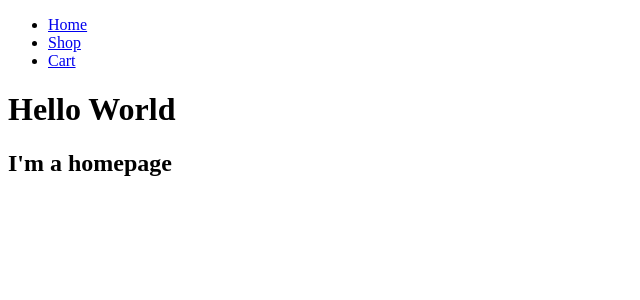
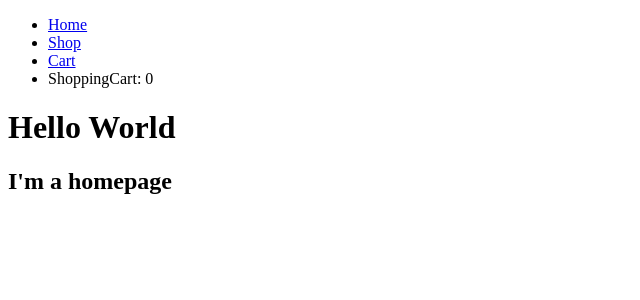
Before and after one commit to Protheu-42/The-Odin-Project-Shopping-Card, a React (Vite) app: page / in a window 1280 px wide. Shown: the top 300 px of the page, without its empty margins (0-640 px from the left). Built offline with nearby package versions, Linux system fonts and the light colour scheme.

Commit message:
Refac: CartCounter in Navbar

```diff
--- a/src/App.jsx
+++ b/src/App.jsx
@@ -7,7 +7,7 @@ function App() {
 
   return (
     <>
-      <Navbar />
+      <Navbar cart={cart.length} />
       <h1>Hello World</h1>
       <Outlet context={[cart, addToCart]} />
     </>
--- a/src/components/Navbar.jsx
+++ b/src/components/Navbar.jsx
@@ -1,6 +1,6 @@
 import { Link } from "react-router";
 
-function Navbar() {
+function Navbar({ cart }) {
   return (
     <>
       <div>
@@ -14,6 +14,7 @@ function Navbar() {
           <li>
             <Link to="CartPage">Cart</Link>
           </li>
+          <li>ShoppingCart: {cart}</li>
         </ul>
       </div>
     </>
```
